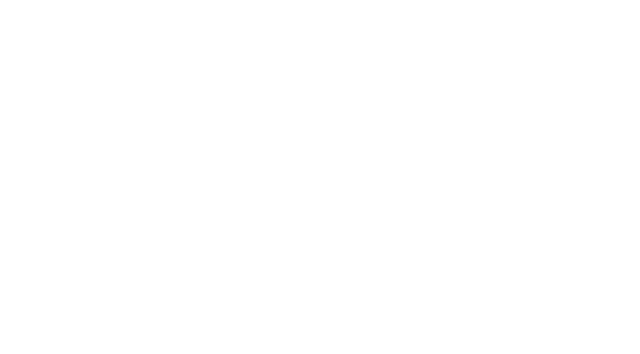
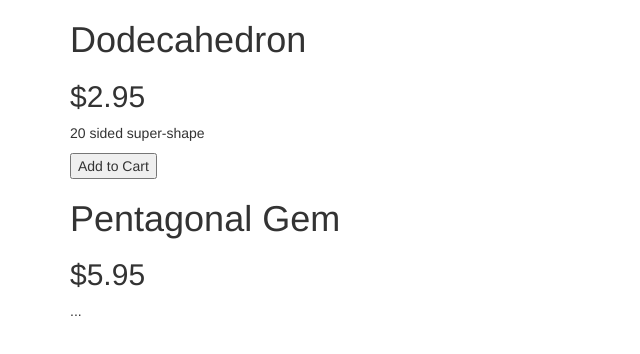
Before and after one commit to jdlubrano/angular-shaping-up, a plain HTML site: page index.html in a window 1280 px wide. Shown: the whole page, without its empty margins (0-640 px from the left). Drawn offline with nearby package versions, Linux system fonts and the light colour scheme.

Commit message:
Completed 1st portion of tutorial.

```diff
--- /dev/null
+++ b/app.js
@@ -0,0 +1,28 @@
+// app.js
+// Author: Joel Lubrano
+// The Angular application
+
+(function() {
+  var app = angular.module('store', []);
+
+  app.controller('StoreController', function() {
+    this.products = gems;
+  });
+
+  var gems = [
+    {
+      name: 'Dodecahedron',
+      price: 2.95,
+      description: '20 sided super-shape',
+      canPurchase: true,
+      soldOut: true
+    },
+    {
+      name: "Pentagonal Gem",
+      price: 5.95,
+      description: "...",
+      canPurchase: false
+    }
+  ];
+
+}());
--- a/index.html
+++ b/index.html
@@ -1,9 +1,20 @@
 <!DOCTYPE html>
-<html>
+<html ng-app="store">
     <head>
         <link rel="stylesheet" type="text/css" href="https://cdnjs.cloudflare.com/ajax/libs/twitter-bootstrap/3.3.5/css/bootstrap.css" />
     </head>
-    <body>
+    <body ng-controller="StoreController as store">
+        <div class="container">
+            <div ng-repeat="product in store.products">
+                <div ng-hide="store.product.soldOut">
+                    <h1>{{product.name}}</h1>
+                    <h2>${{product.price}}</h2>
+                    <p>{{product.description}}</p>
+                    <button ng-show="product.canPurchase">Add to Cart</button>
+                </div>
+            </div>
+        </div>
         <script src="https://cdnjs.cloudflare.com/ajax/libs/angular.js/1.4.7/angular.min.js"></script>
+        <script src="app.js"></script>
     </body>
 </html>
```
